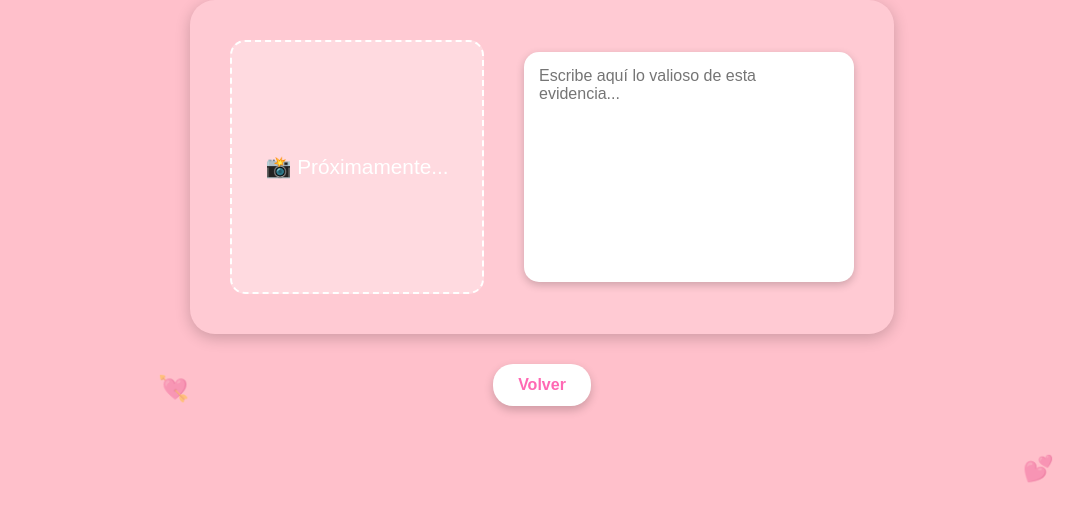
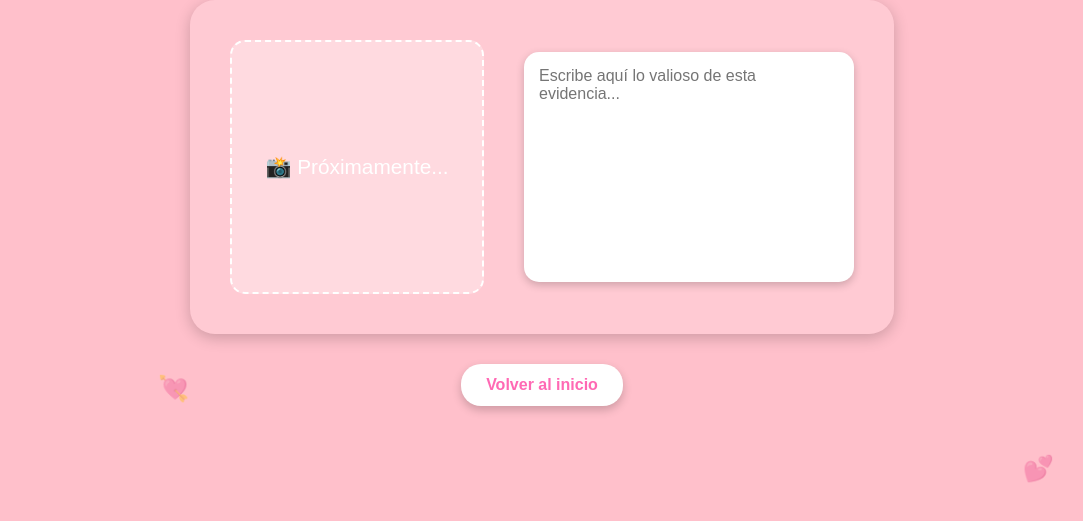
Before and after one commit to lethvega7/letday, a plain HTML site: page viaje.html in a window 1280 px wide. Shown: the part 237-758 px from the top of the page, without its empty margins (98-1181 px from the left). Drawn offline with Linux system fonts and the light colour scheme.

Commit message:
Update viaje.html

```diff
--- a/viaje.html
+++ b/viaje.html
@@ -110,8 +110,7 @@
     <textarea placeholder="Escribe aquí lo valioso de esta evidencia..."></textarea>
   </div>
 
-<a href="Inicio.html">
-  <button>Volver</button>
-</a>
+<a href="index.html"><button>Volver al inicio</button></a>
+
 </body>
 </html>
```
